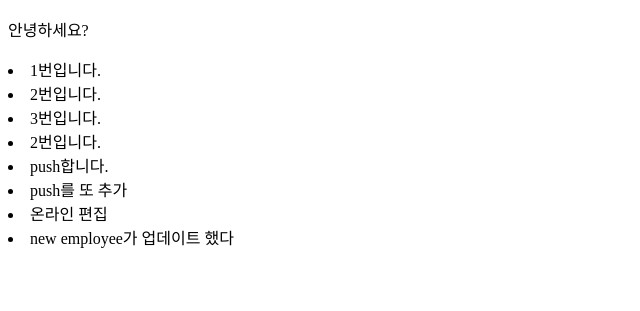
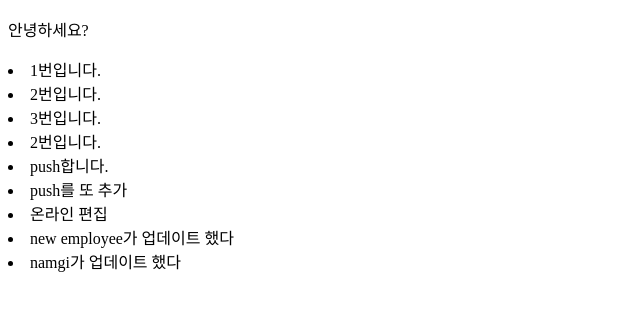
Before and after one commit to Tunner95/test, a plain HTML site: page index.html in a window 1280 px wide. Shown: the part 127-438 px from the top of the page, without its empty margins (0-640 px from the left). Drawn offline with Linux system fonts and the light colour scheme.

Commit message:
namgi가 업데이트

```diff
--- a/index.html
+++ b/index.html
@@ -18,6 +18,7 @@
 		<li>push를 또 추가</li>
 		<li>온라인 편집</li>
 		<li>new employee가 업데이트 했다</li>
+		<li>namgi가 업데이트 했다</li>
 	</div>
 </body>
 </html>
```
